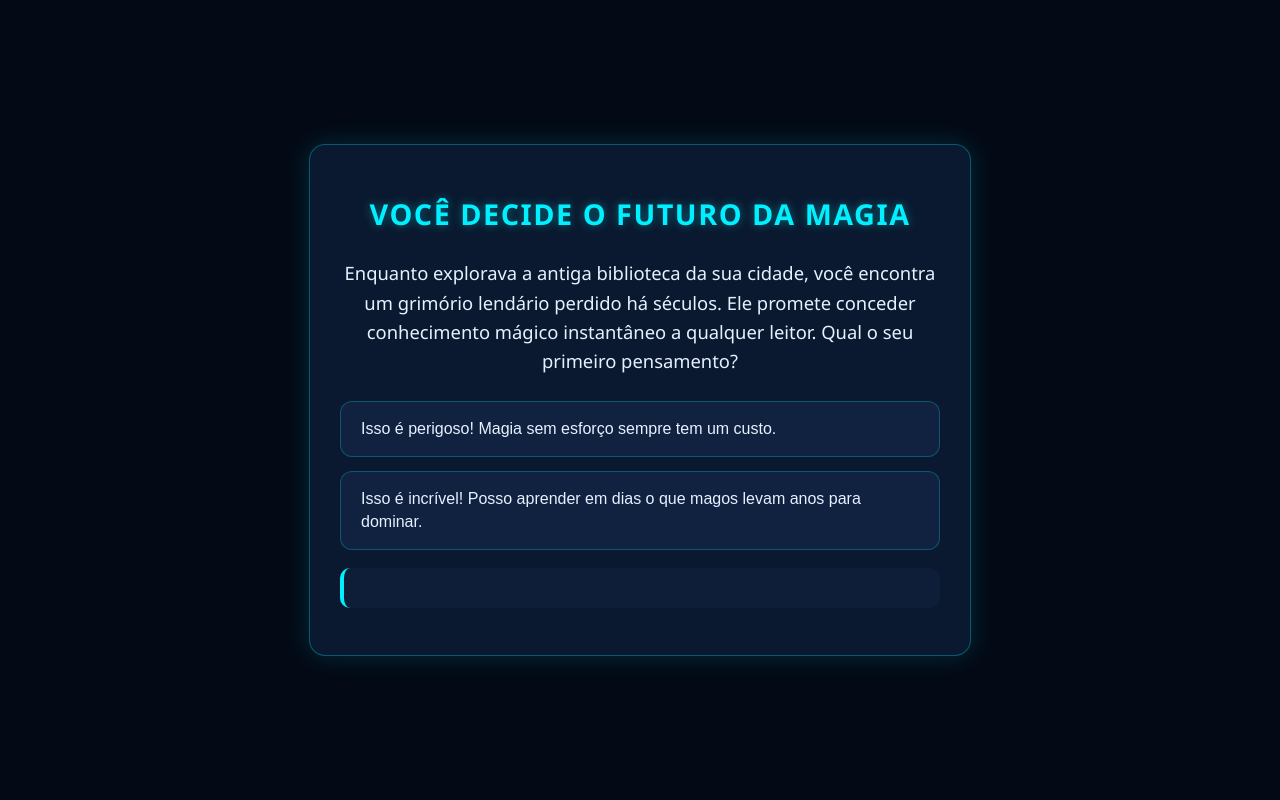
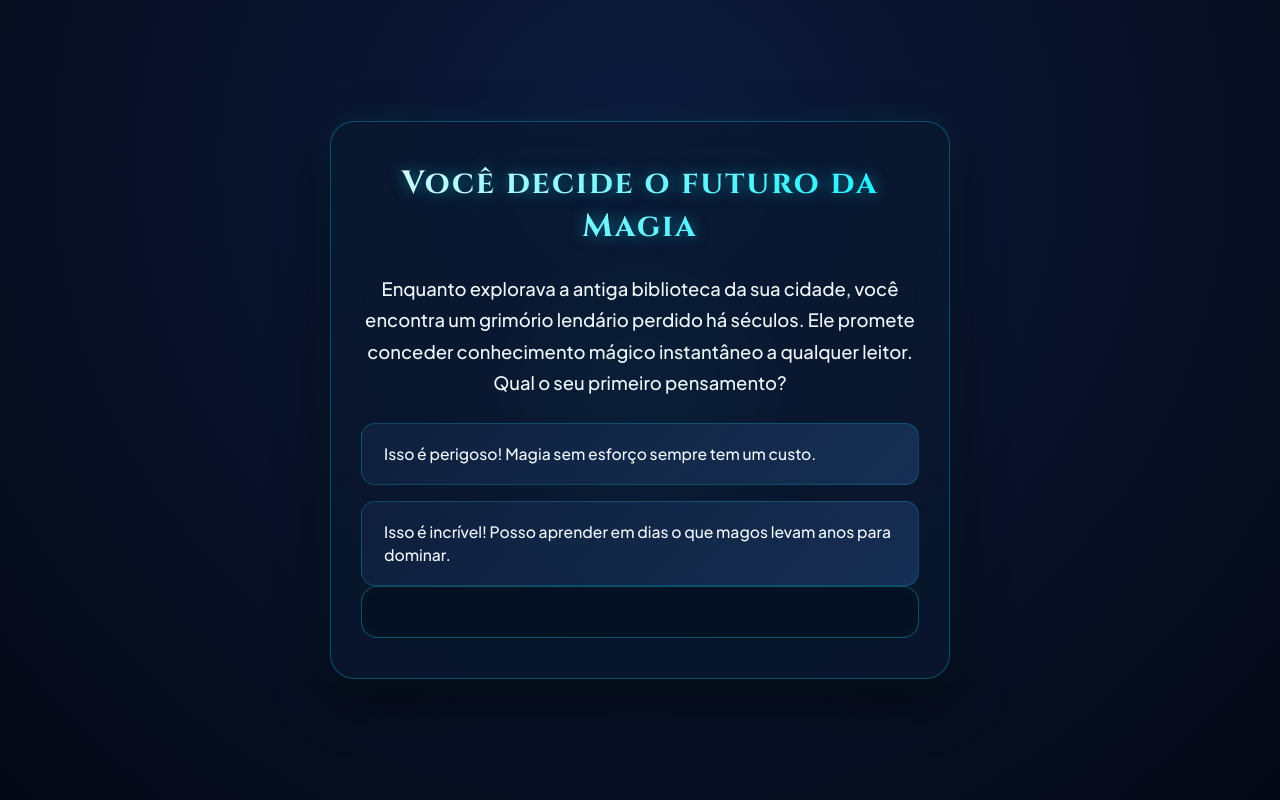
Before and after one commit to barbaraamaro-byte/AULA, a plain HTML site: page index.html in a window 1280 px wide. Drawn offline with Linux system fonts and the light colour scheme.

Commit message:
style.css

```diff
--- a/style.css
+++ b/style.css
@@ -1,85 +1,156 @@
+@import url('https://fonts.googleapis.com/css2?family=Cinzel:wght@600;700&family=Plus+Jakarta+Sans:wght@400;500;600&display=swap');
+
 :root {
-    --cor-fundo: #030a16;        /* Azul escuro profundo (fundo) */
-    --cor-principal: #0a192f;    /* Azul marinho escuro (caixa principal) */
-    --cor-secundaria: #112240;   /* Azul intermediário (botões) */
-    --cor-destaque: #00f0ff;     /* Azul ciano neon brilhante (títulos e detalhes) */
-    --cor-hover: #0077ff;        /* Azul elétrico (efeito ao passar o mouse) */
-    --cor-texto: #e6f1ff;        /* Azul cristalino muito claro (textos) */
+    --bg-gradient: radial-gradient(circle at 50% 20%, #0d1b3e 0%, #030814 100%);
+    --card-bg: rgba(10, 25, 47, 0.75);
+    --border-color: rgba(0, 212, 255, 0.3);
+    --cyan-glow: #00f0ff;
+    --blue-accent: #1e6091;
+    --blue-bright: #0077ff;
+    --text-primary: #f0f8ff;
+    --text-secondary: #b0c4de;
+}
+
+* {
+    box-sizing: border-box;
+    margin: 0;
+    padding: 0;
 }
 
 body {
-    background-color: var(--cor-fundo);
-    color: var(--cor-texto);
+    background: var(--bg-gradient);
+    color: var(--text-primary);
     display: flex;
     justify-content: center;
     align-items: center;
     min-height: 100vh;
-    font-family: 'Segoe UI', Tahoma, Geneva, Verdana, sans-serif;
-    margin: 0;
+    font-family: 'Plus Jakarta Sans', sans-serif;
     padding: 20px;
-    box-sizing: border-box;
+    overflow-x: hidden;
+}
+
+/* Efeito de fundo brilhante para dar profundidade */
+body::before {
+    content: '';
+    position: absolute;
+    width: 350px;
+    height: 350px;
+    background: radial-gradient(circle, rgba(0, 240, 255, 0.15) 0%, rgba(0,0,0,0) 70%);
+    top: 50%;
+    left: 50%;
+    transform: translate(-50%, -50%);
+    z-index: 0;
+    pointer-events: none;
 }
 
 .caixa-principal {
-    background-color: var(--cor-principal);
+    position: relative;
+    z-index: 1;
+    background: var(--card-bg);
+    backdrop-filter: blur(16px);
+    -webkit-backdrop-filter: blur(16px);
     width: 100%;
-    max-width: 600px;
-    text-align: center;
-    padding: 30px;
-    border-radius: 16px;
-    box-shadow: 0 0 25px rgba(0, 240, 255, 0.15);
-    border: 1px solid rgba(0, 240, 255, 0.3);
+    max-width: 620px;
+    padding: 40px 30px;
+    border-radius: 24px;
+    border: 1px solid var(--border-color);
+    box-shadow: 0 20px 50px rgba(0, 0, 0, 0.6),
+                0 0 30px rgba(0, 240, 255, 0.1);
+    animation: fadeIn 0.8s ease-out;
 }
 
 h1 {
-    color: var(--cor-destaque);
-    font-size: 1.8rem;
+    font-family: 'Cinzel', serif;
+    color: var(--cyan-glow);
+    font-size: 2rem;
+    text-align: center;
     margin-bottom: 25px;
-    text-transform: uppercase;
-    letter-spacing: 1.5px;
-    text-shadow: 0 0 10px rgba(0, 240, 255, 0.4);
+    letter-spacing: 2px;
+    text-shadow: 0 0 15px rgba(0, 240, 255, 0.5);
+    background: linear-gradient(135deg, #ffffff 0%, var(--cyan-glow) 100%);
+    -webkit-background-clip: text;
+    -webkit-text-fill-color: transparent;
 }
 
 .caixa-perguntas {
     font-size: 1.15rem;
-    line-height: 1.6;
+    line-height: 1.7;
+    color: var(--text-primary);
     margin-bottom: 25px;
+    text-align: center;
+    font-weight: 500;
 }
 
 .caixa-alternativas {
     display: flex;
     flex-direction: column;
-    gap: 14px;
+    gap: 16px;
 }
 
 button {
-    background-color: var(--cor-secundaria);
-    color: var(--cor-texto);
-    border: 1px solid rgba(0, 240, 255, 0.25);
-    border-radius: 12px;
-    padding: 16px 20px;
-    font-size: 1rem;
+    background: linear-gradient(135deg, rgba(17, 34, 64, 0.8) 0%, rgba(26, 54, 93, 0.8) 100%);
+    color: var(--text-primary);
+    border: 1px solid rgba(0, 240, 255, 0.2);
+    border-radius: 14px;
+    padding: 18px 22px;
+    font-size: 0.98rem;
+    font-family: 'Plus Jakarta Sans', sans-serif;
+    font-weight: 500;
     cursor: pointer;
-    transition: all 0.3s ease;
+    transition: all 0.3s cubic-bezier(0.25, 0.8, 0.25, 1);
     text-align: left;
-    line-height: 1.4;
+    line-height: 1.5;
+    position: relative;
+    overflow: hidden;
+}
+
+button::before {
+    content: '';
+    position: absolute;
+    top: 0;
+    left: -100%;
+    width: 100%;
+    height: 100%;
+    background: linear-gradient(90deg, transparent, rgba(0, 240, 255, 0.2), transparent);
+    transition: left 0.5s ease;
+}
+
+button:hover::before {
+    left: 100%;
 }
 
 button:hover {
-    background-color: var(--cor-hover);
+    background: linear-gradient(135deg, #0055ff 0%, #0099ff 100%);
     color: #ffffff;
-    border-color: var(--cor-destaque);
-    transform: translateY(-3px);
-    box-shadow: 0 6px 18px rgba(0, 240, 255, 0.35);
+    border-color: var(--cyan-glow);
+    transform: translateY(-3px) scale(1.01);
+    box-shadow: 0 10px 25px rgba(0, 119, 255, 0.4),
+                0 0 15px rgba(0, 240, 255, 0.3);
+}
+
+button:active {
+    transform: translateY(-1px);
 }
 
 .texto-resultado {
     font-size: 1.1rem;
     line-height: 1.8;
-    color: var(--cor-texto);
+    color: var(--text-primary);
     text-align: justify;
-    background: rgba(17, 34, 64, 0.6);
-    padding: 20px;
-    border-radius: 10px;
-    border-left: 4px solid var(--cor-destaque);
+    background: rgba(4, 15, 30, 0.8);
+    padding: 25px;
+    border-radius: 16px;
+    border: 1px solid rgba(0, 240, 255, 0.3);
+    box-shadow: inset 0 0 15px rgba(0, 240, 255, 0.05);
 }
+
+@keyframes fadeIn {
+    from {
+        opacity: 0;
+        transform: translateY(20px);
+    }
+    to {
+        opacity: 1;
+        transform: translateY(0);
+    }
+}
```
